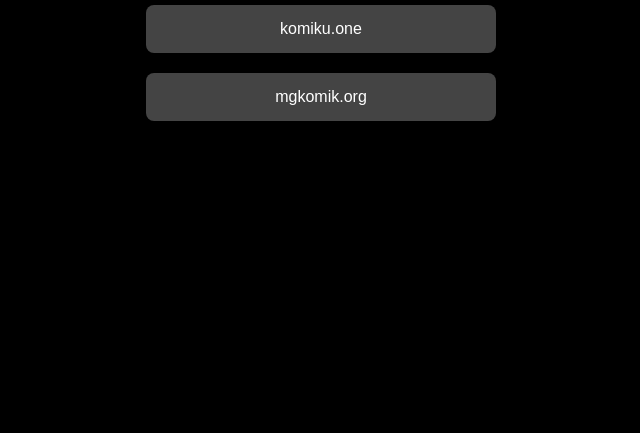
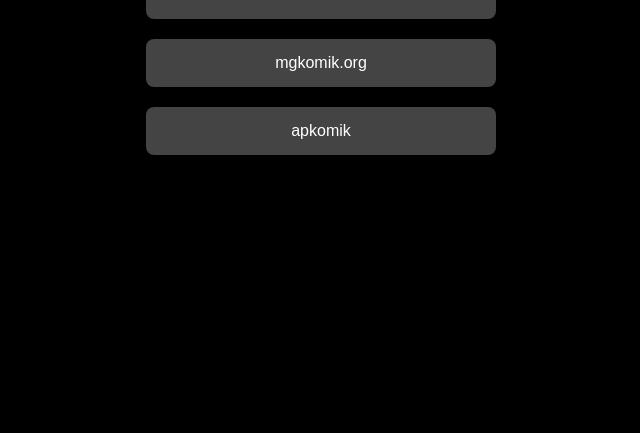
Before and after one commit to paanci/paanci.github.io, a plain HTML site: page cloudflare/index.html in a window 1280 px wide. Shown: the part 387-820 px from the top of the page, without its empty margins (319-959 px from the left). Drawn offline with Linux system fonts and the light colour scheme.

Commit message:
Update index.html

```diff
--- a/cloudflare/index.html
+++ b/cloudflare/index.html
@@ -42,5 +42,6 @@
   <h1>Daftar XMLRPC</h1>
   <a class="button" href="https://komiku.one/xmlrpc.php" target="_blank">komiku.one</a>
   <a class="button" href="https://mgkomik.org/xmlrpc.php" target="_blank">mgkomik.org</a>
+  <a class="button" href="https://apkomik.cc/wp-admin" target="_blank">apkomik</a>
 </body>
 </html>
```
